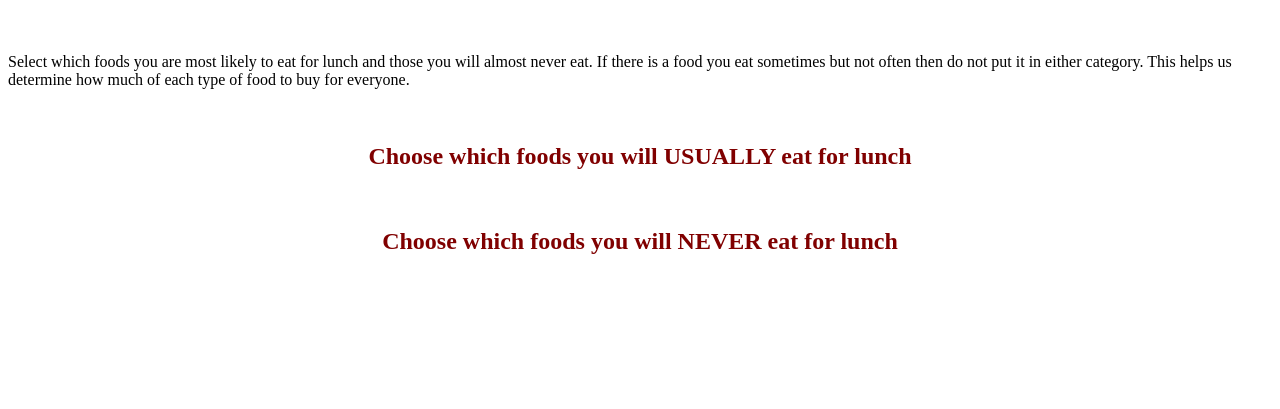
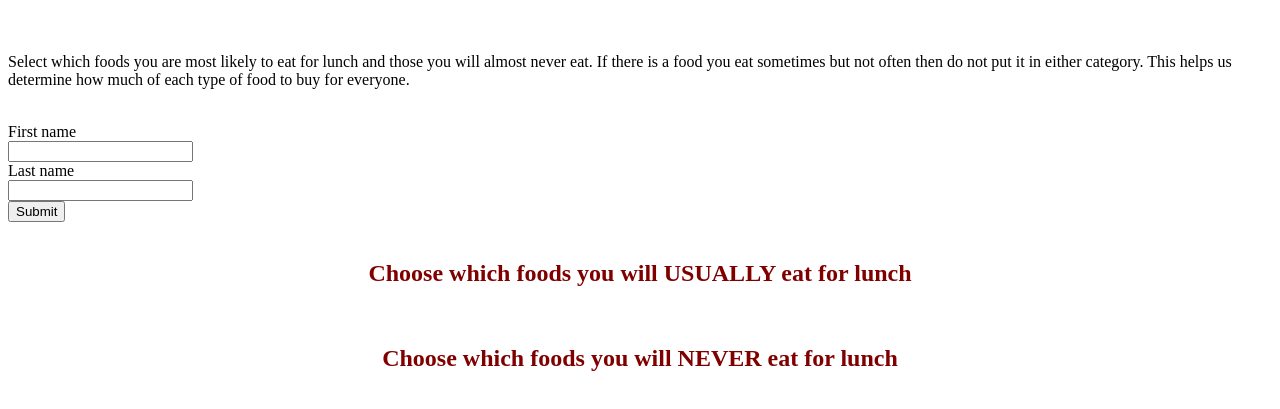
Before and after one commit to Isaac2194/SolveAProblemProject, a plain HTML site: page index.html in a window 1280 px wide. Shown: the part 61-470 px from the top of the page. Drawn offline with Linux system fonts and the light colour scheme.

Commit message:
Added input boxes

```diff
--- a/index.html
+++ b/index.html
@@ -11,6 +11,14 @@
     <br>
     <p> Select which foods you are most likely to eat for lunch and those you will almost never eat. If there is a food you eat sometimes but not often then do not put it in either category. This helps us determine how much of each type of food to buy for everyone. </p>
     <br>
+    <form>
+      <label for="fname">First name</label><br>
+      <input type="text" id="fname" name="fname"><br>
+      <label for="lname">Last name</label><br>
+      <input type="text" id="lname" name="lname"><br>
+      <input type="submit" value="Submit">
+    </form>
+    <br>
     <h2 style="color:maroon;text-align:center;">Choose which foods you will USUALLY eat for lunch</h2>
     <br>
     <h2 style="color:maroon;text-align:center;">Choose which foods you will NEVER eat for lunch</h2>
```
